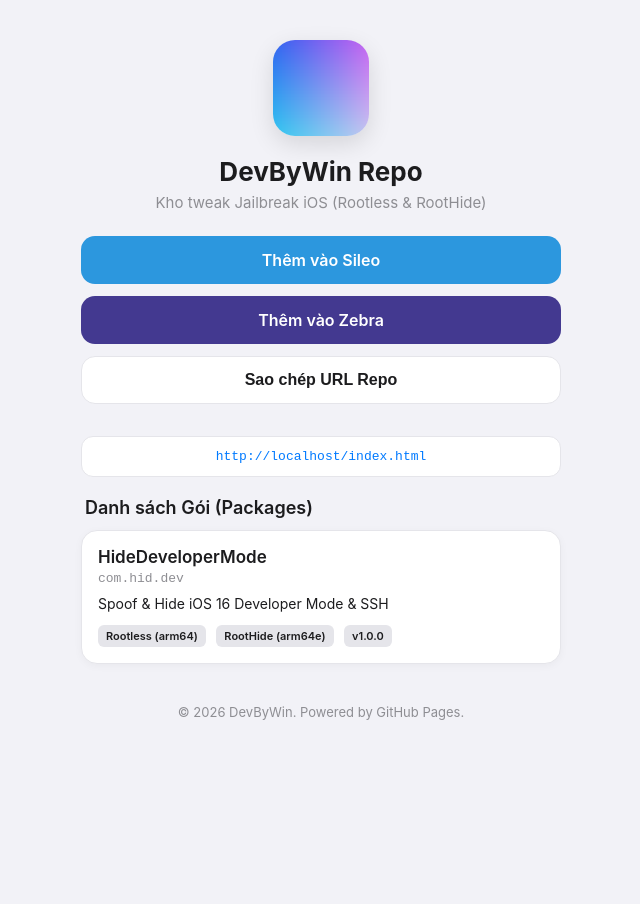
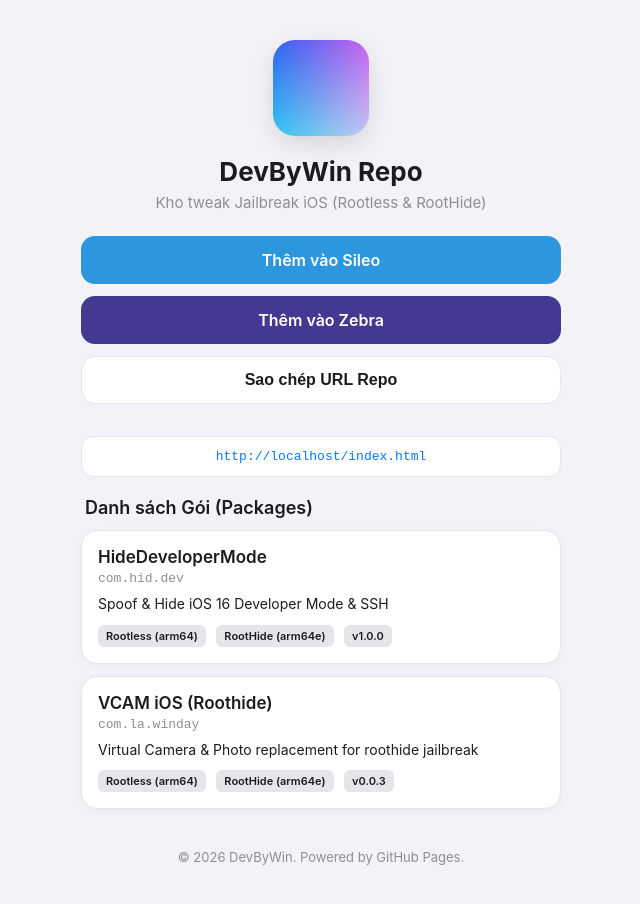
Before and after one commit to devbywin/repo, a plain HTML site: page index.html in a window 1280 px wide. Shown: the whole page, without its empty margins (319-959 px from the left). Before the commit the page ends 800 px from the top, so only its background shows below. Drawn offline with Linux system fonts and the light colour scheme.

Commit message:
Update index and add VCAM tweak

```diff
--- a/index.html
+++ b/index.html
@@ -183,6 +183,17 @@
             </div>
         </div>
 
+        <div class="package-card">
+            <div class="package-title">VCAM iOS (Roothide)</div>
+            <div class="package-id">com.la.winday</div>
+            <div class="package-desc">Virtual Camera & Photo replacement for roothide jailbreak</div>
+            <div>
+                <span class="badge">Rootless (arm64)</span>
+                <span class="badge">RootHide (arm64e)</span>
+                <span class="badge">v0.0.3</span>
+            </div>
+        </div>
+
         <footer>
             &copy; 2026 DevByWin. Powered by GitHub Pages.
         </footer>
```
Also changed, not shown: 5 other files.
